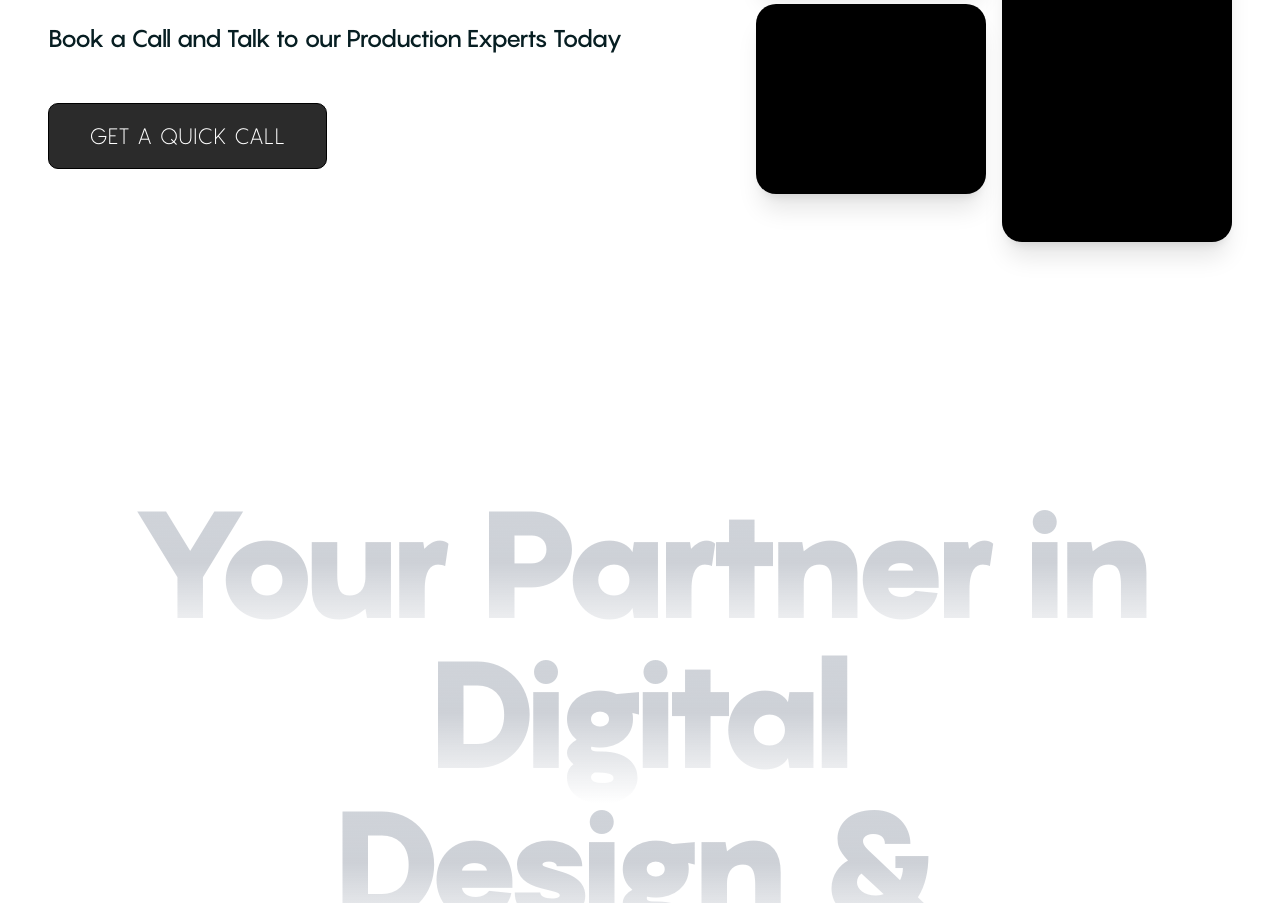
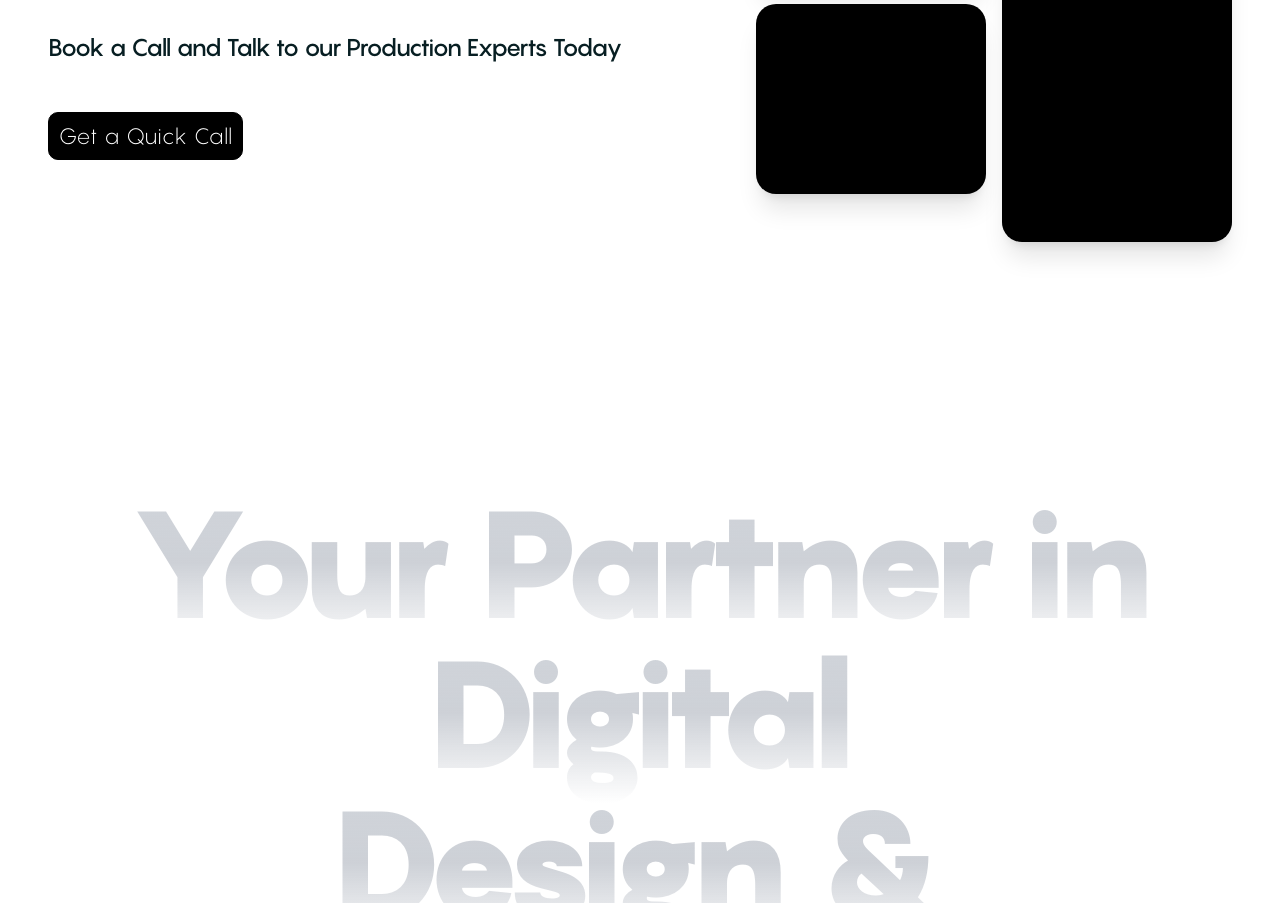
Before and after one commit to amanaanubhav/brndo.in, a Next.js app: page /video-shoot in a window 1280 px wide. Shown: the part 4601-5504 px from the top of the page. Built offline with nearby package versions, Linux system fonts and the light colour scheme.

Commit message:
feat: add EnterpriseReliability component to video-shoot feature

```diff
--- a/src/features/video-shoot/EnterpriseReliability.jsx
+++ b/src/features/video-shoot/EnterpriseReliability.jsx
@@ -18,7 +18,11 @@ export default function EnterpriseReliability() {
         </h3>
 
         <div className="mt-4">
-          <Button variant="primary" className="bg-[#2B2B2B] hover:bg-black text-white px-10 py-3 rounded-[10px] font-pangram text-lg uppercase tracking-wide">
+          <Button
+            variant="primary"
+            href="/contact"
+            className="!w-[195px] !h-[48px] !rounded-[10px] !px-[60px] !py-[21px] flex items-center justify-center gap-[10px]"
+          >
             Get a Quick Call
           </Button>
         </div>
```
